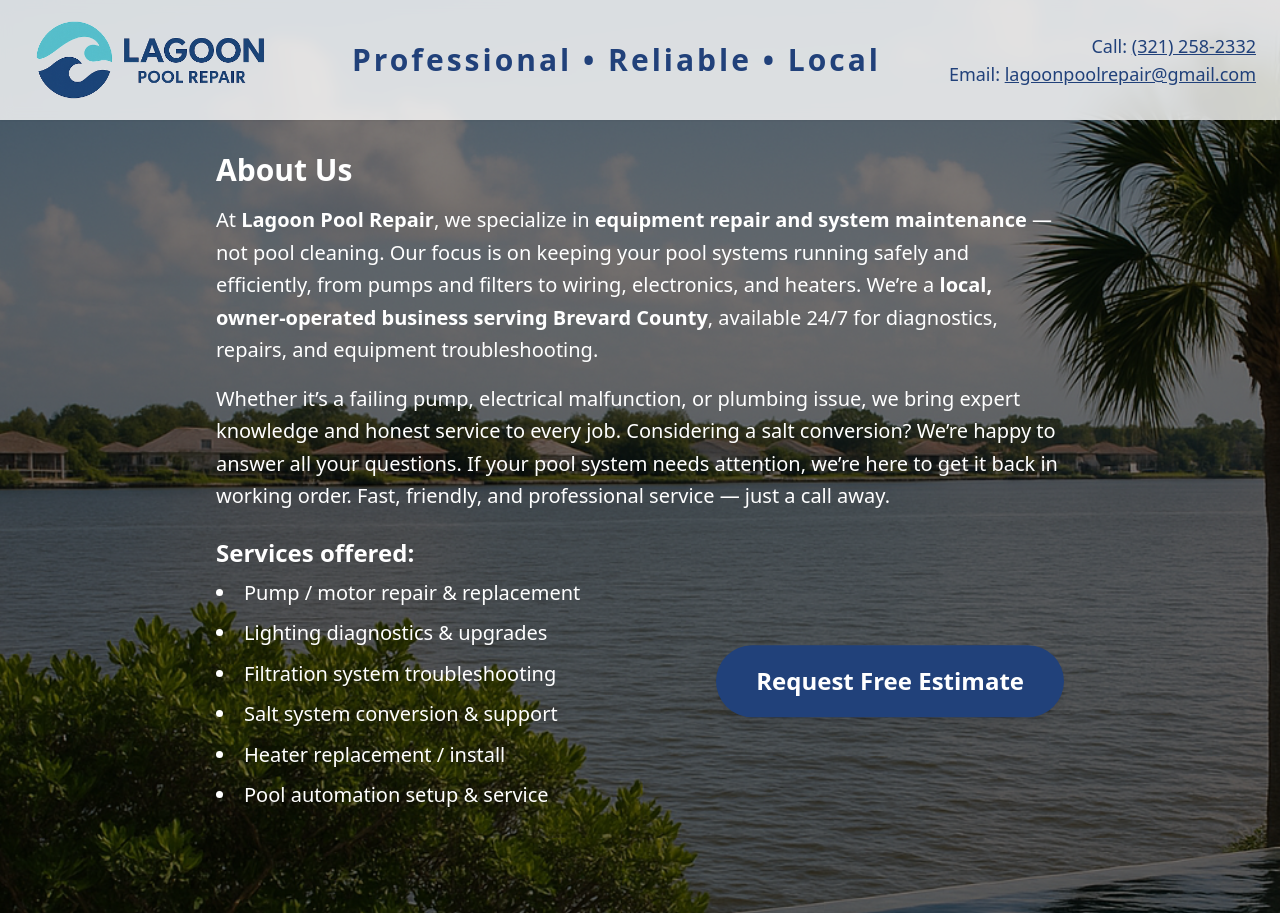
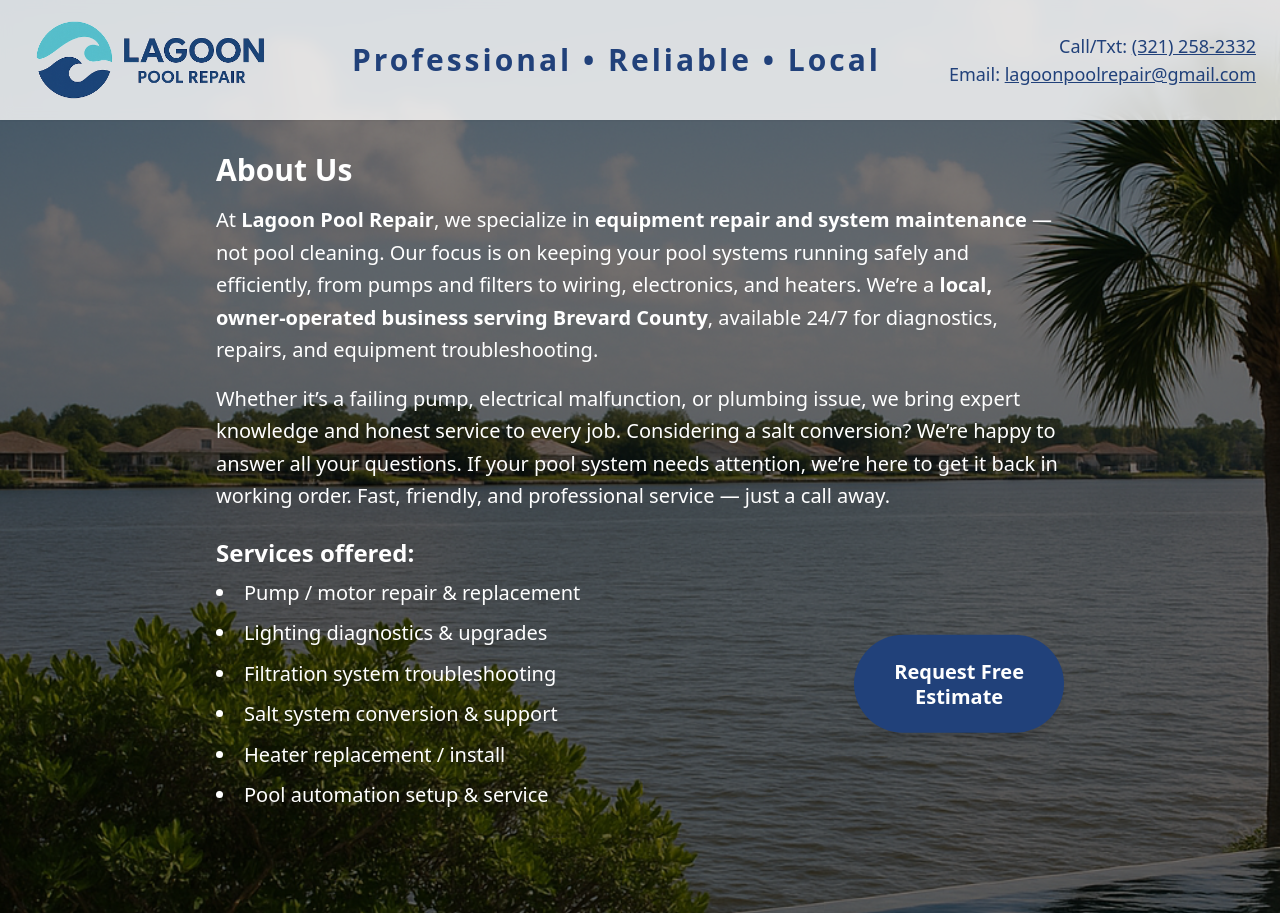
Before and after one commit to LagoonPoolRepair/lagoon-pool-repair, a Flask app: page / in a window 1280 px wide. Shown: the top 913 px of the page. Run offline with Flask 3, Linux system fonts and the light colour scheme; some libraries are stand-ins or nearby versions.

Commit message:
Add calltxt

```diff
--- a/templates/index.html
+++ b/templates/index.html
@@ -37,7 +37,7 @@
         <p class="text-3xl font-bold tracking-widest max-w-3xl mx-auto" style="color: #21417A;">Professional &bull; Reliable &bull; Local</p>
       </div>
       <div class="text-right text-sm sm:text-lg font-medium" style="color: #21417A;">
-        <p>Call: <a href="tel:3212582332" class="underline" style="color: #21417A;">(321) 258-2332</a></p>
+        <p>Call/Txt: <a href="tel:3212582332" class="underline" style="color: #21417A;">(321) 258-2332</a></p>
         <p>Email: <a href="mailto:lagoonpoolrepair@gmail.com" class="underline" style="color: #21417A;">lagoonpoolrepair@gmail.com</a></p>
       </div>
     </header>
@@ -65,8 +65,8 @@
           </ul>
         </div>
         <div class="hidden sm:flex items-center justify-center">
-          <button onclick="toggleModal()" class="text-white font-bold text-2xl px-10 py-5 rounded-full button-animate shadow-lg" style="background-color: #21417A; transform: translateY(10%); margin-left: -120px;">
-            Request Free Estimate
+          <button onclick="toggleModal()" class="text-white font-bold text-xl px-10 py-6 rounded-full button-animate shadow-lg leading-tight text-center" style="background-color: #21417A; transform: translateY(10%); margin-left: -140px;">
+            Request Free<br>Estimate
           </button>
         </div>
       </div>
```
